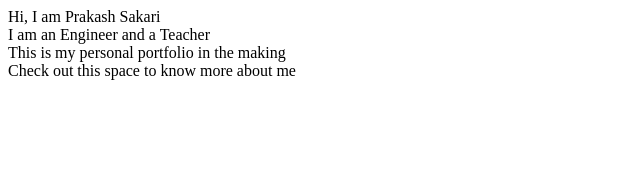
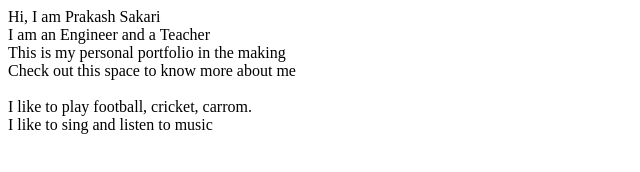
Before and after one commit to prakashsakari/sakariprakash.com, a plain HTML site: page index.html in a window 1280 px wide. Shown: the whole page, without its empty margins (0-640 px from the left). Drawn offline with Linux system fonts and the light colour scheme.

Commit message:
update interest

```diff
--- a/index.html
+++ b/index.html
@@ -6,10 +6,13 @@
     <meta name="viewport" content="width=device-width, initial-scale=1.0">
     <title>Sakari Prakash Portfolio</title>
 </head>
-<body>
+ <body>
     Hi, I am Prakash Sakari<br>
     I am an Engineer and a Teacher<br>
     This is my personal portfolio in the making<br>
-    Check out this space to know more about me
+    Check out this space to know more about me<br><br>
+    I like to play football, cricket, carrom.<br>
+    I like to sing and listen to music
+
 </body>
 </html>
```
